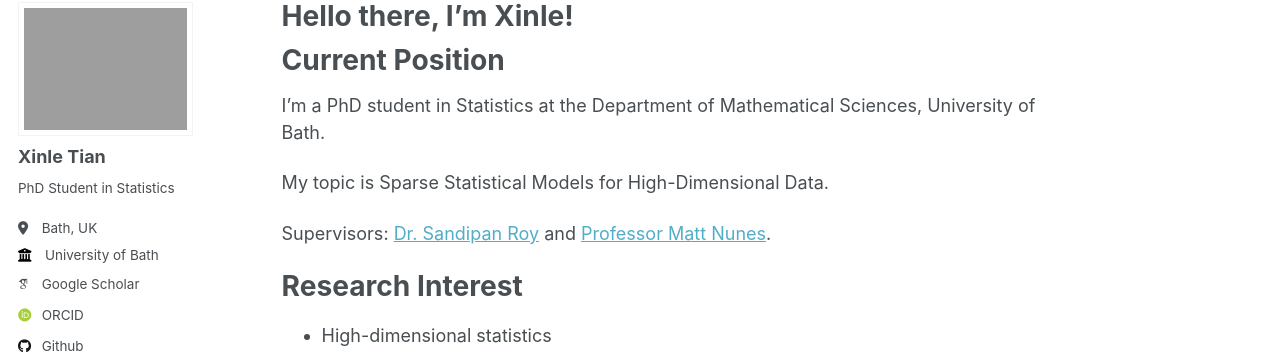
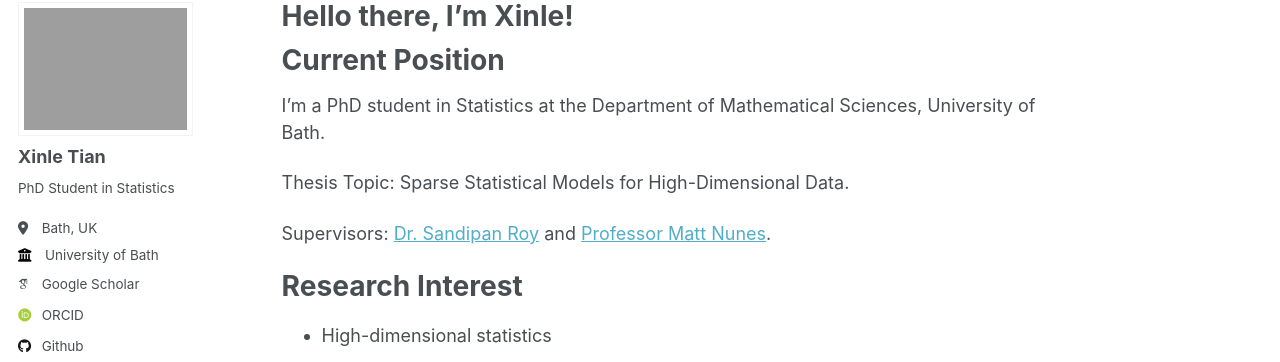
Before and after one commit to xinlet/xinlet.github.io, a Jekyll site: the page built from _pages/about.md, in a window 1280 px wide and 1164 px high. Shown: the part 104-466 px from the top of the window. Built offline with Jekyll 4.4.1, drawn with Linux system fonts in a browser that asks for light colours; some web fonts are replaced.

Commit message:
Update about.md

```diff
--- a/_pages/about.md
+++ b/_pages/about.md
@@ -11,7 +11,7 @@ Current Position
 ======
 I'm a PhD student in Statistics at the Department of Mathematical Sciences, University of Bath.
 
-My topic is Sparse Statistical Models for High-Dimensional Data.
+Thesis Topic: Sparse Statistical Models for High-Dimensional Data.
 
 Supervisors: [Dr. Sandipan Roy](https://researchportal.bath.ac.uk/en/persons/sandipan-roy) and [Professor Matt Nunes](https://people.bath.ac.uk/man54/homepage.html).
 
```
